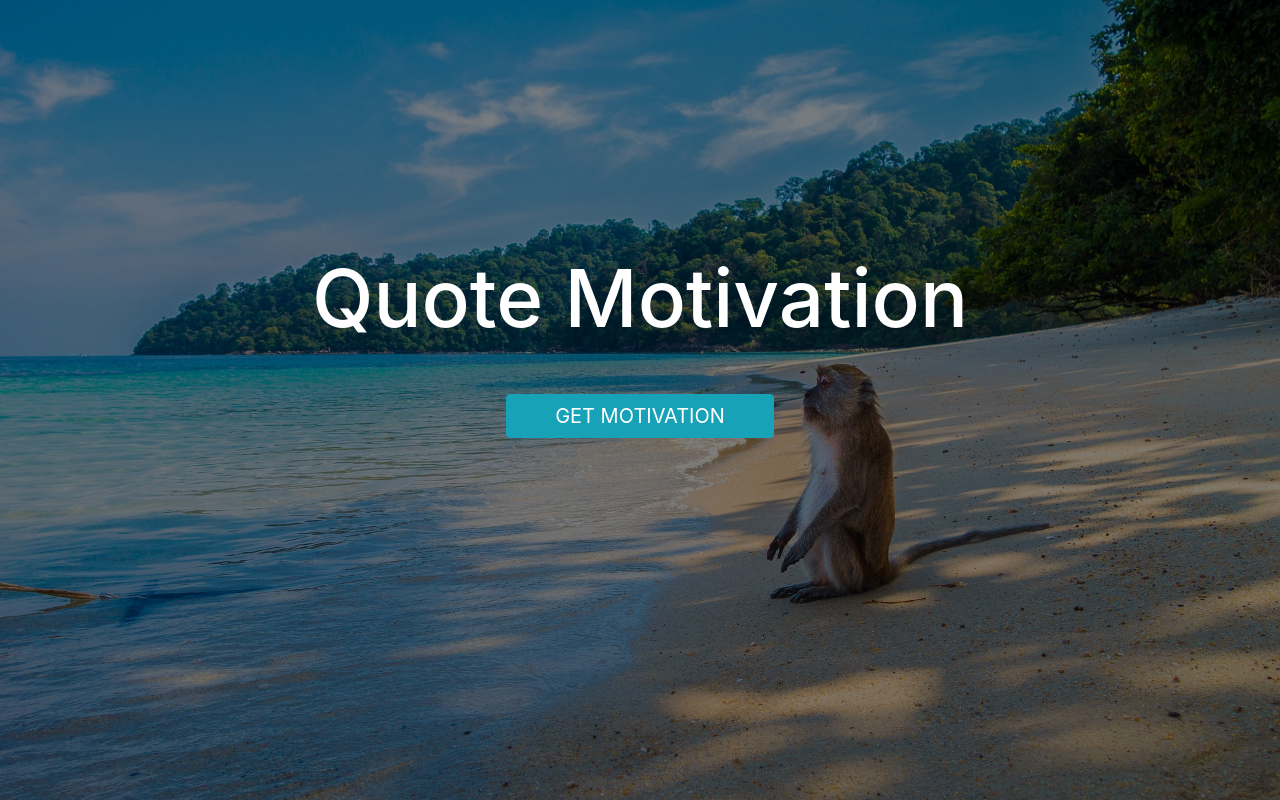
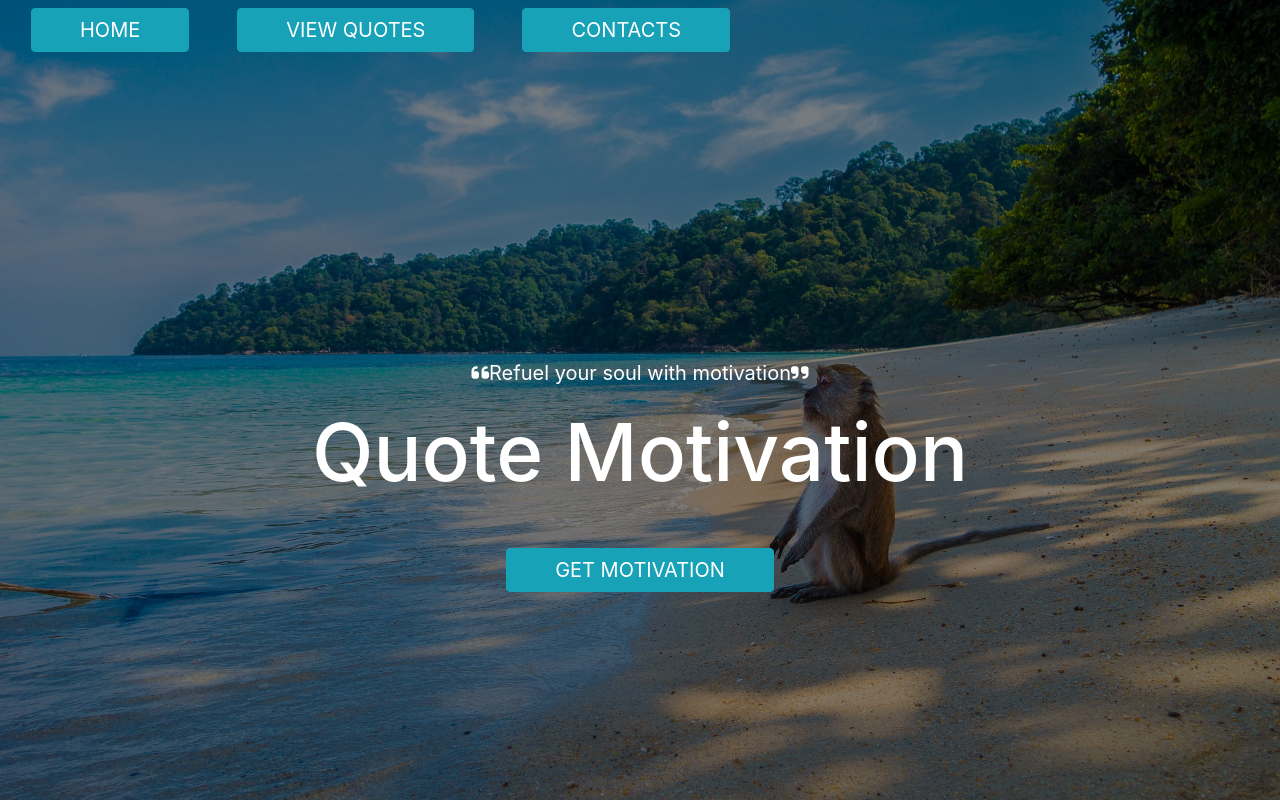
Before and after one commit to Paulwamaria/Quotes, an Angular app: page / in a window 1280 px wide. Built offline with nearby package versions, Linux system fonts and the light colour scheme; what angular-font-awesome would draw is missing.

Commit message:
Add navigation

```diff
--- a/src/app/landing-page/landing-page.component.css
+++ b/src/app/landing-page/landing-page.component.css
@@ -1,11 +1,14 @@
 .container-fluid{
   height: 100vh;
   background-color: rgba(0,0,0,0.5);
+
+}
+.welcam{
   padding-top: calc(50vh - 150px);
 }
 .container-fluid h1{
   font-size: 80px;
 }
-.container-fluid a{
+.container-fluid a,p{
   font-size: 20px;
 }
--- a/src/app/landing-page/landing-page.component.html
+++ b/src/app/landing-page/landing-page.component.html
@@ -1,4 +1,20 @@
-<div class="container-fluid text-center text-white">
-  <h1 class="mb-5 text-center">{{pageTitle}}</h1>
-  <a routerLink="quotes" class="btn btn-info text-uppercase mb-5 px-5">Get Motivation</a>
+
+<div class="container-fluid text-center ">
+    <div class="containe">
+        <nav class="navbar navbar-expand-md navbar-dark">
+          <ul class="navbar-nav mr-auto">
+            <li class="nav-item"><a href="#" class="btn btn-info text-uppercase mb-5 px-5 text-white">Home</a></li>
+            <li class="nav-item"><a routerLink="quotes" class="btn btn-info text-uppercase mb-5 px-5 text-white mx-5">View Quotes</a></li>
+            <li class="nav-item"><a routerLink="quotes" class="btn btn-info text-uppercase mb-5 px-5 text-white">Contacts</a></li>
+
+          </ul>
+
+        </nav>
+      </div>
+  <div class="welcam">
+    <p class="text-white"><i class="fa fa-quote-left" aria-hidden="true"></i>Refuel your soul with motivation<i class="fa fa-quote-right" aria-hidden="true"></i></p>
+    <h1 class="mb-5 text-center text-white">{{pageTitle}}</h1>
+    <a routerLink="quotes" class="btn btn-info text-uppercase mb-5 px-5 text-white">Get Motivation</a>
+  </div>
+
 </div>
--- a/src/app/quote-details/quote-details.component.css
+++ b/src/app/quote-details/quote-details.component.css
@@ -1,5 +1,5 @@
 button{
-  width:18%;
+  width:22%;
 
 }
 .about{
--- a/src/app/quote-details/quote-details.component.html
+++ b/src/app/quote-details/quote-details.component.html
@@ -2,23 +2,24 @@
 <div class="container-fluid text-white">
   <div class="row ">
     <div class="col-md-4 card-body">
-      <h3 class="text-center text-info">Submition history</h3>
-         {{quotes.submitDate|dateCount}}
+      <h4 class="text-center text-info">Submition history</h4>
+      <p class="mt-5">{{quotes.submitDate|dateCount}}</p>
+
     </div>
     <div class="col-md-2 pt-md-3">
-      <h3 class="text-center text-info">Author</h3>
-        <p class="text-center mb-3">{{quotes.authorName}}</p>
+      <h4 class="text-center text-info">Author</h4>
+        <p class="text-center mb-3 mt-5">{{quotes.authorName}}</p>
     </div>
     <div class="col-md-2 pt-md-3">
-      <h3 class="text-center text-info">Likes</h3>
-        <p class="text-center mb-3" > {{quotes.upVot}}</p>
+      <h4 class="text-center text-info">Likes</h4>
+        <p class="text-center mb-3 mt-5" > {{quotes.upVot}}</p>
     </div>
     <div class="col-md-2 pt-md-3">
-        <h3 class="text-center text-info">Dislikes</h3>
-        <p class="text-center mb-3"> {{quotes.downVot}}</p>
+        <h4 class="text-center text-info">Dislikes</h4>
+        <p class="text-center mb-3 mt-5"> {{quotes.downVot}}</p>
     </div>
     <div class="col-md-2 pt-md-3">
-        <h3 class="text-center text-info">Submited by</h3>
+        <h4 class="text-center text-info">Submited by</h4>
         <p class="text-center mb-3"> {{quotes.submitterName}}</p>
     </div>
     <div class="row about">
--- a/src/app/quote-form/quote-form.component.html
+++ b/src/app/quote-form/quote-form.component.html
@@ -1,6 +1,6 @@
 
 <div class= "container-fluid">
-  <h2 class="text-center text-white">CREATE A NEW QUOTE</h2>
+  <h4 class="text-center text-white mt-3 bg-dark">CREATE A NEW QUOTE</h4>
   <hr>
   <form (ngSubmit)='submitQuote()' #quoteform='ngForm'>
     <div class="form-group">
--- a/src/app/quotes/quotes.component.html
+++ b/src/app/quotes/quotes.component.html
@@ -1,3 +1,14 @@
+<div class="containe">
+    <nav class="navbar navbar-expand-md navbar-dark">
+      <ul class="navbar-nav mr-auto">
+        <li class="nav-item"><a href="#" class="btn btn-info text-uppercase mb-5 px-5 text-white">Home</a></li>
+        <li class="nav-item"><a href="#" class="btn btn-info text-uppercase mb-5 px-5 text-white mx-5">View Quotes</a></li>
+        <li class="nav-item"><a href="#" class="btn btn-info text-uppercase mb-5 px-5 text-white">Contacts</a></li>
+
+      </ul>
+
+    </nav>
+  </div>
 <div class="container  mt-5">
 
 
@@ -8,7 +19,7 @@
         <hr>
         <ul>
             <div *ngFor='let quote of quotes; let i = index'>
-              <li class="text-white"><i class="fa fa-quote-left" aria-hidden="true"></i>{{quote.name}}<i class="fa fa-quote-right" aria-hidden="true"></i><br> Submited on {{quote.submitDate|date}} </li>
+              <li class="text-white mx-10"><i class="fa fa-quote-left" aria-hidden="true"></i>{{quote.name}}<i class="fa fa-quote-right" aria-hidden="true"></i><br> Submited on {{quote.submitDate|date}} </li>
               <button (click) = 'toggleQuotes(i)' class="btn btn-info mb-5">Quote Details</button>
               <app-quote-details *ngIf='quote.showDescription' [quotes]='quote' (isNotTouching)='removeQuote($event,i)' (isTouching)='voteUp($event, i)' ></app-quote-details>
 
--- a/src/index.html
+++ b/src/index.html
@@ -8,6 +8,7 @@
   <link href="https://stackpath.bootstrapcdn.com/bootstrap/4.3.1/css/bootstrap.min.css" rel="stylesheet" integrity="sha384-ggOyR0iXCbMQv3Xipma34MD+dH/1fQ784/j6cY/iJTQUOhcWr7x9JvoRxT2MZw1T" crossorigin="anonymous">
   <meta name="viewport" content="width=device-width, initial-scale=1">
   <link rel="icon" type="image/x-icon" href="favicon.ico">
+
 </head>
 <body>
 
```
